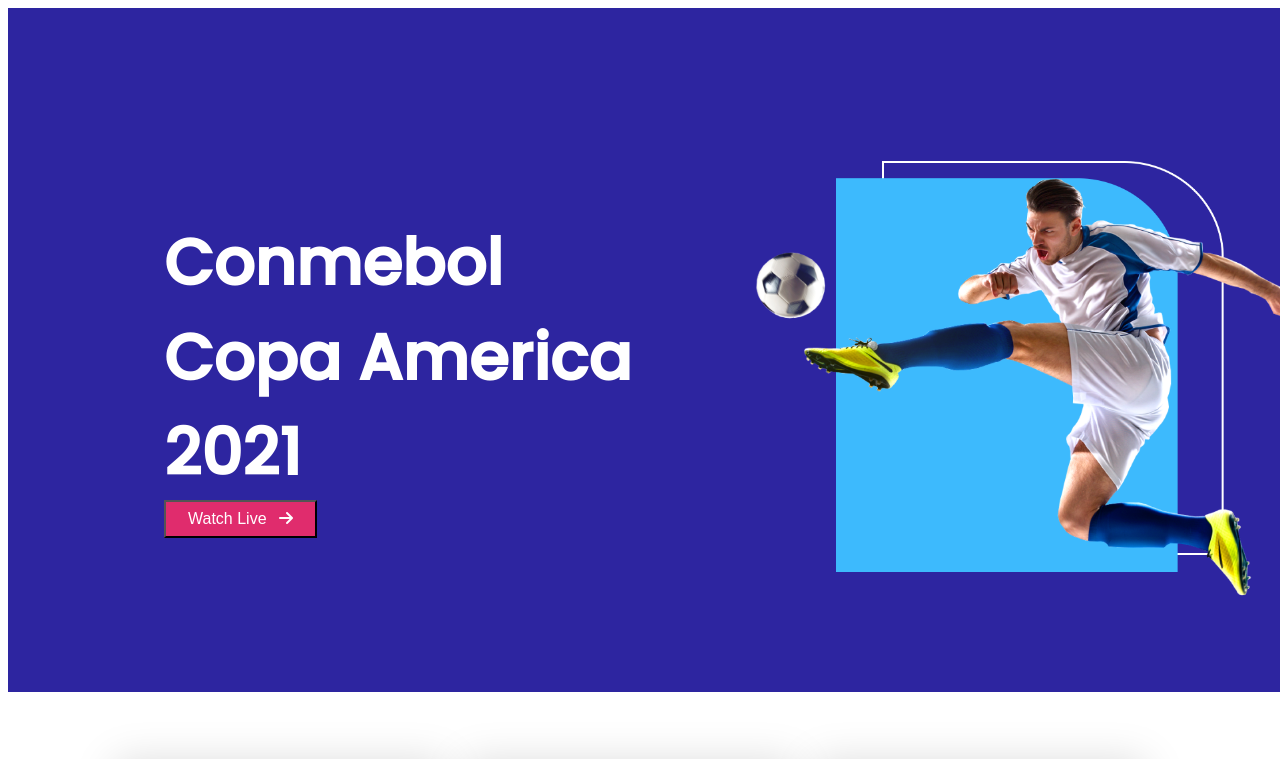
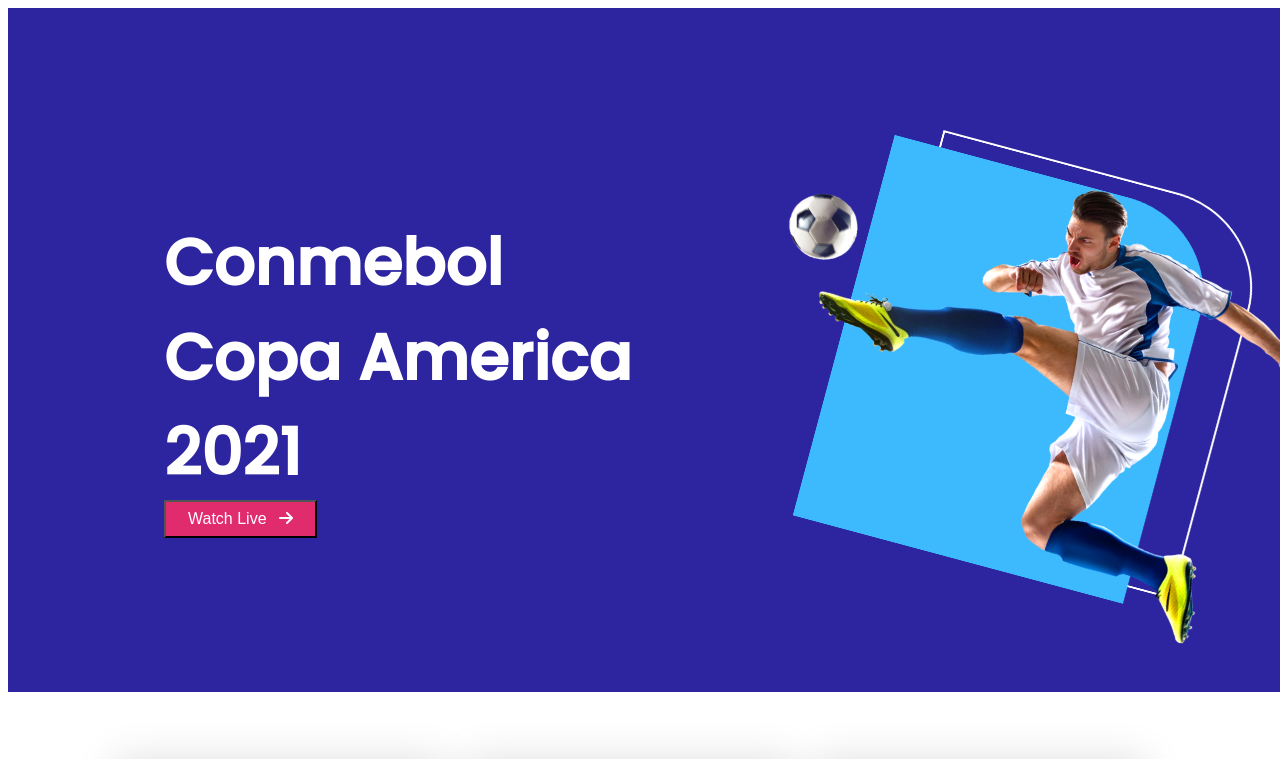
Before and after one commit to TrishaSa/football, a plain HTML site: page index.html in a window 1280 px wide. In both pictures the pointer is over the picture 1030 px from the left and 380 px from the top of the page. Shown: the top 759 px of the page. Drawn offline with Linux system fonts and the light colour scheme.

Commit message:
football add

```diff
--- a/style.css
+++ b/style.css
@@ -26,6 +26,10 @@ header{
 	width: 556px;
     height: 438px;
     margin: 153px 140px 86px 0;
+}
+.head-img img:hover{
+    transform: rotate(15deg);
+    transition: transform 1s ease-in-out;
 }
 .head-tittle{
  font-weight: bold;
```
